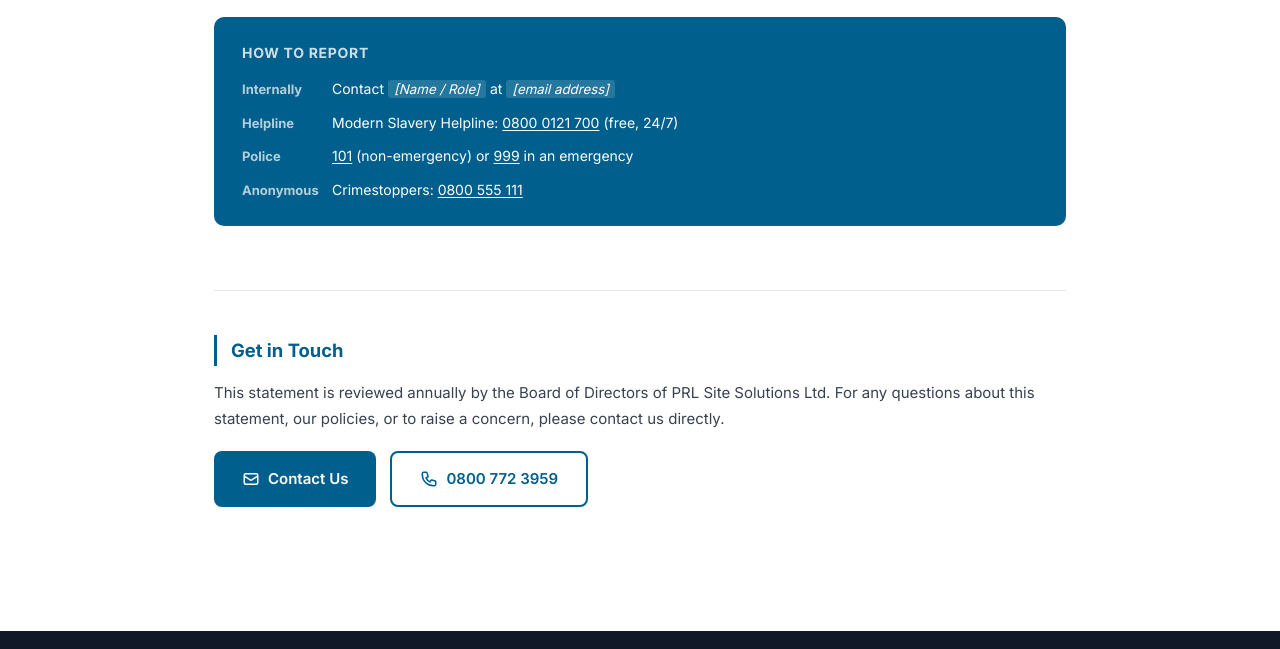
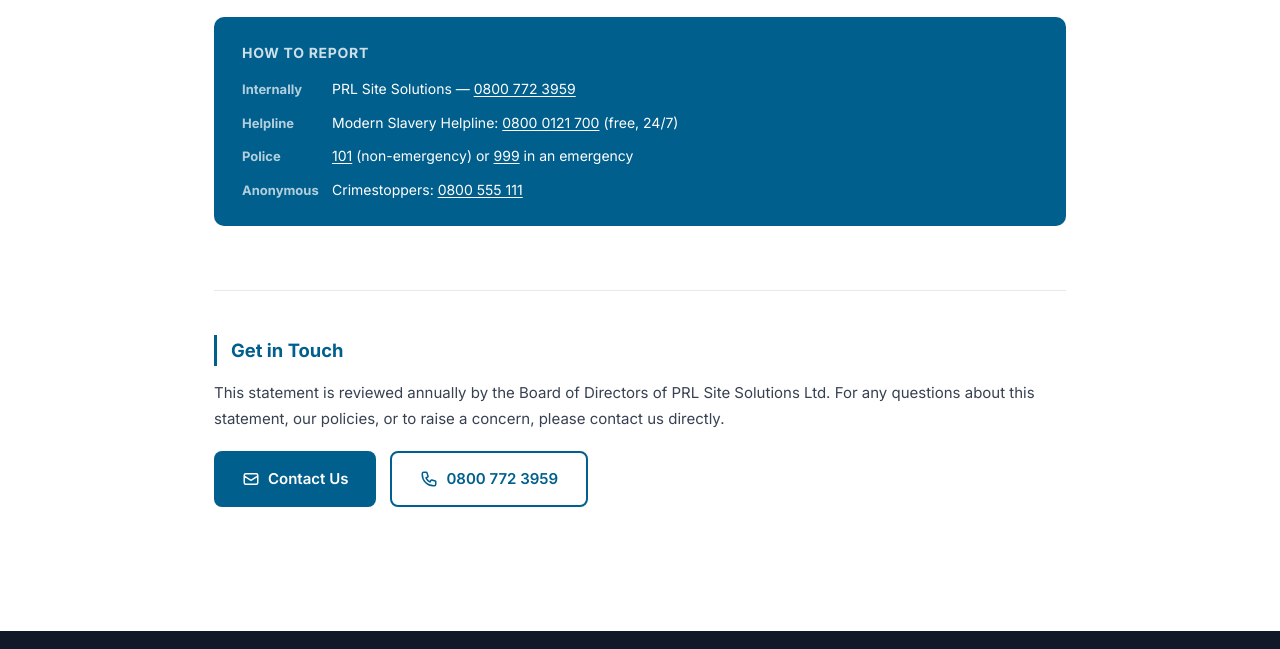
Before and after one commit to prl-site-solutions/prl-website, a plain HTML site: page modern-slavery.html in a window 1280 px wide. Shown: the part 3387-4036 px from the top of the page. Drawn offline with Linux system fonts and the light colour scheme.

Commit message:
Update internal contact to PRL 0800 772 3959
Co-Authored-By: claude-flow <ruv@ruv.net>

```diff
--- a/modern-slavery.html
+++ b/modern-slavery.html
@@ -251,7 +251,7 @@
         <h3>How to report</h3>
         <div class="contact-item">
           <strong>Internally</strong>
-          <span>Contact <span class="placeholder" style="background:rgba(255,255,255,0.15);color:white">[Name / Role]</span> at <span class="placeholder" style="background:rgba(255,255,255,0.15);color:white">[email address]</span></span>
+          <span>PRL Site Solutions — <a href="tel:08007723959">0800 772 3959</a></span>
         </div>
         <div class="contact-item">
           <strong>Helpline</strong>
```
